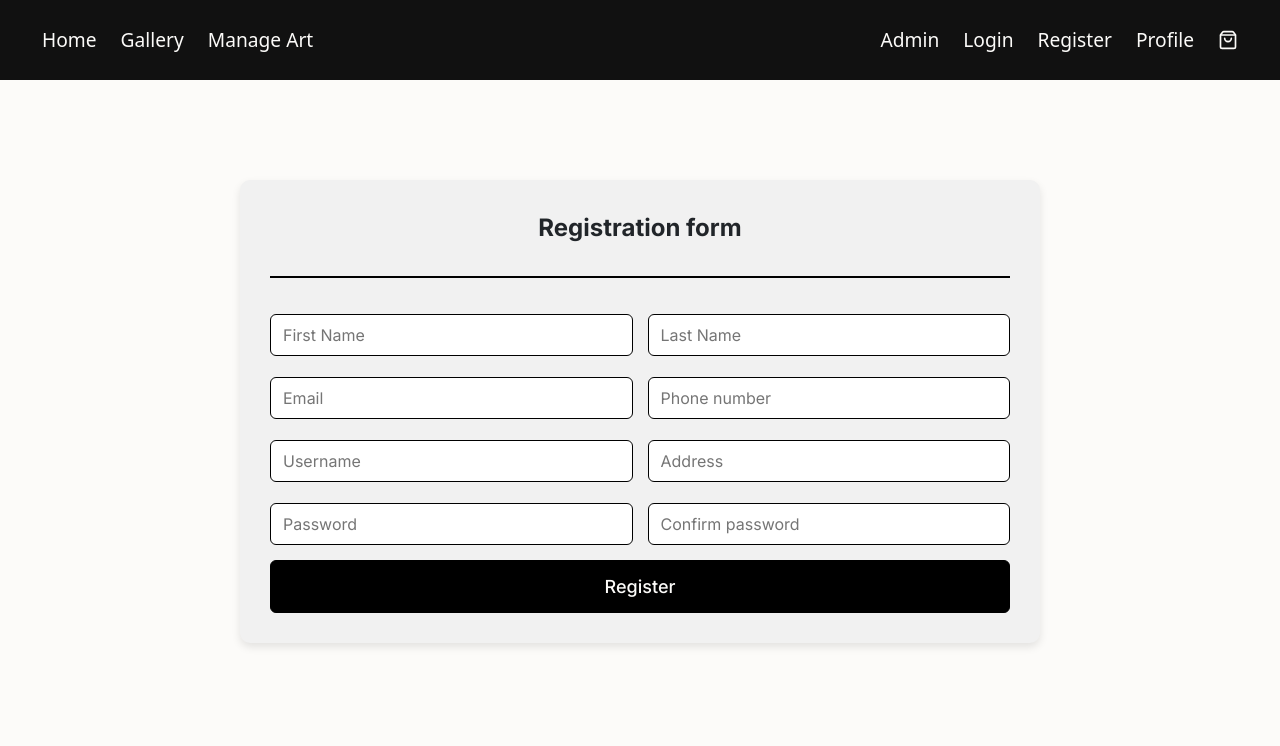
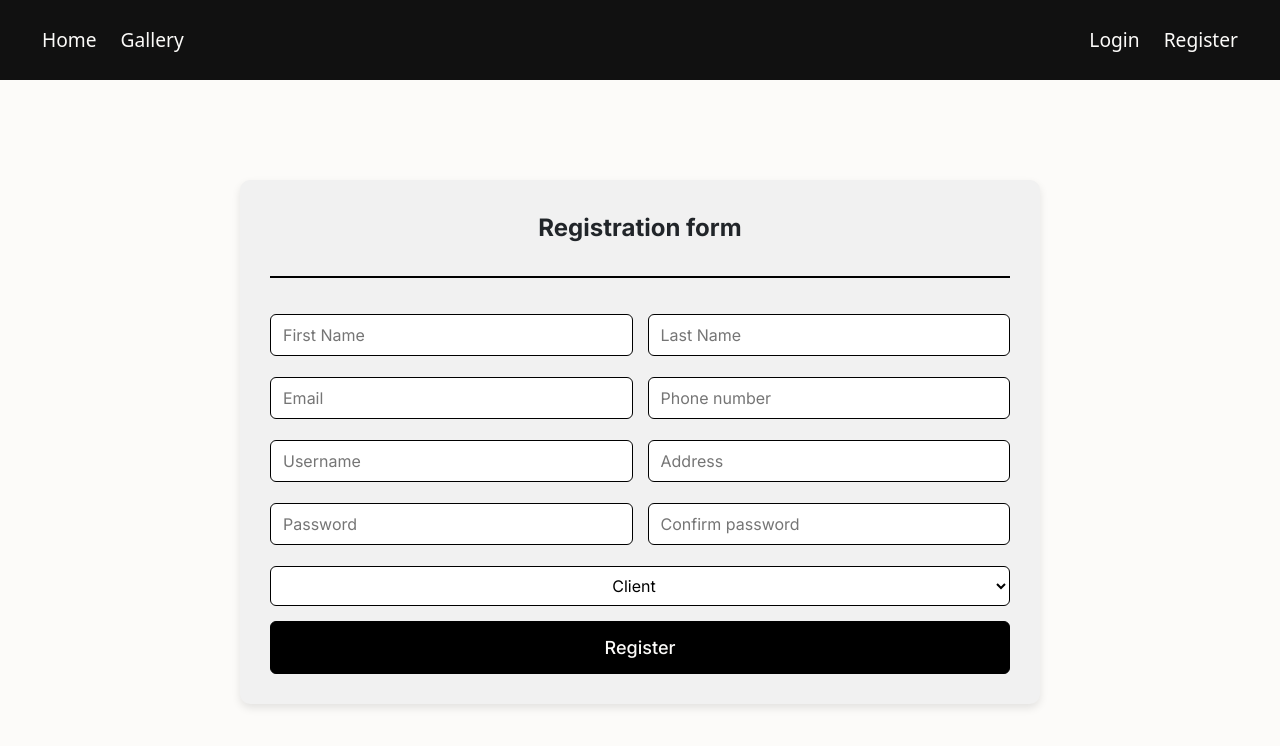
Before and after one commit to MatLan8/ArtFront, a React (Vite) app: page /Register in a window 1280 px wide. Shown: the top 746 px of the page. Built offline with nearby package versions, Linux system fonts and the light colour scheme.

Commit message:
Navigation update

```diff
--- a/src/components/NavBar/NavBar.module.css
+++ b/src/components/NavBar/NavBar.module.css
@@ -48,6 +48,47 @@ nav a:last-child {
   margin-right: 30px;
 }
 
+.spacer {
+  flex: 1;
+}
+
+.logoutButton {
+  position: relative;
+  background: none;
+  border: none;
+  font-size: 1.2rem;
+  font-weight: 500;
+  color: var(--primary);
+  padding: 0px 12px;
+  display: flex;
+  align-items: center;
+  gap: 6px;
+  height: 100%;
+  cursor: pointer;
+  transition: color 0.3s ease;
+  margin-right: 30px;
+}
+
+.logoutButton::after {
+  content: "";
+  position: absolute;
+  bottom: 10px;
+  left: 50%;
+  transform: translateX(-50%);
+  width: 0%;
+  height: 2px;
+  background-color: var(--primary);
+  transition: width 0.3s ease;
+}
+
+.logoutButton:hover {
+  color: var(--primary);
+}
+
+.logoutButton:hover::after {
+  width: 80%;
+}
+
 nav a:nth-child(4) {
   margin-left: auto;
 }
--- a/src/components/NavBar/NavBar.tsx
+++ b/src/components/NavBar/NavBar.tsx
@@ -1,20 +1,51 @@
 import { Link } from "react-router-dom";
+import { useState, useEffect } from "react";
 import styles from "./NavBar.module.css";
-import { ShoppingBag } from "lucide-react";
+import { ShoppingBag, LogOut } from "lucide-react";
 
 function NavBar() {
+  const [userRole, setUserRole] = useState<string | null>(null);
+
+  useEffect(() => {
+    setUserRole(sessionStorage.getItem("userRole"));
+
+    const handleStorageChange = () => {
+      setUserRole(sessionStorage.getItem("userRole"));
+    };
+
+    window.addEventListener("storage", handleStorageChange);
+    return () => window.removeEventListener("storage", handleStorageChange);
+  }, []);
+
+  const handleLogout = () => {
+    sessionStorage.clear();
+    setUserRole(null);
+    window.location.href = "/";
+    sessionStorage.getItem("userId");
+    sessionStorage.getItem("userRole");
+  };
+
   return (
     <nav className={styles.nav}>
       <Link to="/">Home</Link>
       <Link to="/Gallery">Gallery</Link>
-      <Link to="/Seller-view">Manage Art</Link>
-      <Link to="/Admin">Admin</Link>
-      <Link to="/Login">Login</Link>
-      <Link to="/Register">Register</Link>
-      <Link to ="Profile">Profile</Link>
-      <Link to="/Cart">
-        <ShoppingBag size={20} />
-      </Link>
+      {userRole === "Vendor" && <Link to="/Seller-view">Manage Art</Link>}
+
+      <div className={styles.spacer} />
+      {!userRole && <Link to="/Login">Login</Link>}
+      {!userRole && <Link to="/Register">Register</Link>}
+      {userRole === "Admin" && <Link to="/Admin">Admin</Link>}
+      {userRole && <Link to="/Profile">Profile</Link>}
+      {userRole === "Client" && (
+        <Link to="/Cart">
+          <ShoppingBag size={20} />
+        </Link>
+      )}
+      {userRole && (
+        <button onClick={handleLogout} className={styles.logoutButton}>
+          <LogOut size={20} />
+        </button>
+      )}
     </nav>
   );
 }
--- a/src/pages/Login/Login.tsx
+++ b/src/pages/Login/Login.tsx
@@ -1,15 +1,16 @@
 import React, { useState } from "react";
+import { useNavigate } from "react-router-dom";
+import toast from "react-hot-toast";
 import style from "./Login.module.css";
 import { useLogin } from "../../api/Auth/useLogin";
 
 function Login() {
-
   const [form, setForm] = useState({ username: "", password: "" });
   const loginMutation = useLogin();
-
+  const navigate = useNavigate();
 
   const handleChange = (e: React.ChangeEvent<HTMLInputElement>) => {
-    setForm(prev => ({
+    setForm((prev) => ({
       ...prev,
       [e.target.name]: e.target.value,
     }));
@@ -22,12 +23,16 @@ function Login() {
       { username: form.username, password: form.password },
       {
         onSuccess: (data) => {
-          // store user ID for later
           sessionStorage.setItem("userId", data.id);
-          console.log("Logged in as:", data.username);
+          sessionStorage.setItem("userRole", data.role);
+          window.dispatchEvent(new Event("storage"));
+          toast.success("Login successful!");
+          navigate("/");
         },
         onError: (error) => {
-          alert(error.message);
+          toast.error(
+            "Login failed. Please check your credentials and try again."
+          );
         },
       }
     );
@@ -38,12 +43,24 @@ function Login() {
       <span className={style.title}>Enter login information</span>
       <div className={style.divider} />
       <form className={style.form} onSubmit={handleSubmit}>
-        <input type="text" name="username" placeholder="Username" value={form.username} onChange={handleChange}/>
-        <input type="password" name="password" placeholder="Password" value={form.password} onChange={handleChange}/>
-        <button type="submit" className={style.registerButton}>Login</button>
+        <input
+          type="text"
+          name="username"
+          placeholder="Username"
+          value={form.username}
+          onChange={handleChange}
+        />
+        <input
+          type="password"
+          name="password"
+          placeholder="Password"
+          value={form.password}
+          onChange={handleChange}
+        />
+        <button type="submit" className={style.registerButton}>
+          Login
+        </button>
       </form>
-      {loginMutation.isError && <p style={{ color: "red" }}>{loginMutation.error.message}</p>}
-      {loginMutation.isSuccess && <p style={{ color: "green" }}>Logged in successfully!</p>}
     </div>
   );
 }
--- a/src/pages/Register/Register.module.css
+++ b/src/pages/Register/Register.module.css
@@ -57,6 +57,27 @@
   transition: border-color 0.2s ease;
 }
 
+.roleSelect {
+  width: 100%;
+  padding: 8px 12px;
+  margin-top: 6px;
+  border: 1px solid black;
+  border-radius: 6px;
+  font-size: 16px;
+  outline: none;
+  background-color: white;
+  color: black;
+  cursor: pointer;
+  transition: border-color 0.2s ease;
+  font-family: "Inter", sans-serif;
+  text-align: center;
+}
+
+.roleRow {
+  display: flex;
+  width: 100%;
+}
+
 .registerButton {
   width: 100%;
   background-color: black;
--- a/src/pages/Register/Register.tsx
+++ b/src/pages/Register/Register.tsx
@@ -19,7 +19,9 @@ function Register() {
   const [confirmPassword, setConfirmPassword] = useState("");
   const registerMutation = useRegister();
 
-  const handleChange = (e: React.ChangeEvent<HTMLInputElement>) => {
+  const handleChange = (
+    e: React.ChangeEvent<HTMLInputElement | HTMLSelectElement>
+  ) => {
     setForm((prev: RegisterRequest) => ({
       ...prev,
       [e.target.name]: e.target.value,
@@ -46,15 +48,15 @@ function Register() {
       onError: (error) => {
         const axErr = error as AxiosError;
         const raw = axErr.response?.data as any;
-        const serverMsg = (raw && (raw.message || raw.error || raw.title)) as string | undefined;
+        const serverMsg = (raw && (raw.message || raw.error || raw.title)) as
+          | string
+          | undefined;
 
         // Friendly message mapping
         let msg = serverMsg || axErr.message || "Failed to register";
 
         if (serverMsg?.toLowerCase().includes("username")) {
           msg = "This username is already taken. Please choose another.";
-        } else if (serverMsg?.toLowerCase().includes("email")) {
-          msg = "This email is already registered. Try logging in.";
         } else if (axErr.response?.status === 500) {
           msg = "This username is already taken. Please choose another.";
         }
@@ -69,11 +71,32 @@ function Register() {
       <div className={style.divider} />
       <form className={style.form} onSubmit={handleSubmit}>
         <div className={style.row}>
-          <input type="text" name="firstName" placeholder="First Name" value={form.firstName} onChange={handleChange} required/>
-          <input type="text" name="lastName"  placeholder="Last Name" value={form.lastName} onChange={handleChange} required />
+          <input
+            type="text"
+            name="firstName"
+            placeholder="First Name"
+            value={form.firstName}
+            onChange={handleChange}
+            required
+          />
+          <input
+            type="text"
+            name="lastName"
+            placeholder="Last Name"
+            value={form.lastName}
+            onChange={handleChange}
+            required
+          />
         </div>
         <div className={style.row}>
-          <input type="email" name="email" placeholder="Email" value={form.email} onChange={handleChange} required/>
+          <input
+            type="email"
+            name="email"
+            placeholder="Email"
+            value={form.email}
+            onChange={handleChange}
+            required
+          />
           <input
             type="text"
             pattern="\d{9}"
@@ -86,16 +109,56 @@ function Register() {
           />
         </div>
         <div className={style.row}>
-          <input type="text" name="username" placeholder="Username" value={form.username} onChange={handleChange} required />
-          <input type="text" name="address" placeholder="Address" value={form.address} onChange={handleChange} required />
+          <input
+            type="text"
+            name="username"
+            placeholder="Username"
+            value={form.username}
+            onChange={handleChange}
+            required
+          />
+          <input
+            type="text"
+            name="address"
+            placeholder="Address"
+            value={form.address}
+            onChange={handleChange}
+            required
+          />
         </div>
         <div className={style.row}>
-          <input type="password" name="password" placeholder="Password" value={form.password} onChange={handleChange} required/>
-          <input type="password" placeholder="Confirm password" value={confirmPassword} onChange={(e) => setConfirmPassword(e.target.value)} required/>
+          <input
+            type="password"
+            name="password"
+            placeholder="Password"
+            value={form.password}
+            onChange={handleChange}
+            required
+          />
+          <input
+            type="password"
+            placeholder="Confirm password"
+            value={confirmPassword}
+            onChange={(e) => setConfirmPassword(e.target.value)}
+            required
+          />
         </div>
-        <button type="submit" className={style.registerButton}>Register</button>
-        </form>
-      {/* Success and error messages handled via toasts */}
+        <div className={style.roleRow}>
+          <select
+            name="role"
+            value={form.role}
+            onChange={handleChange}
+            required
+            className={style.roleSelect}
+          >
+            <option value="Client">Client</option>
+            <option value="Vendor">Vendor</option>
+          </select>
+        </div>
+        <button type="submit" className={style.registerButton}>
+          Register
+        </button>
+      </form>
     </div>
   );
 }
```
